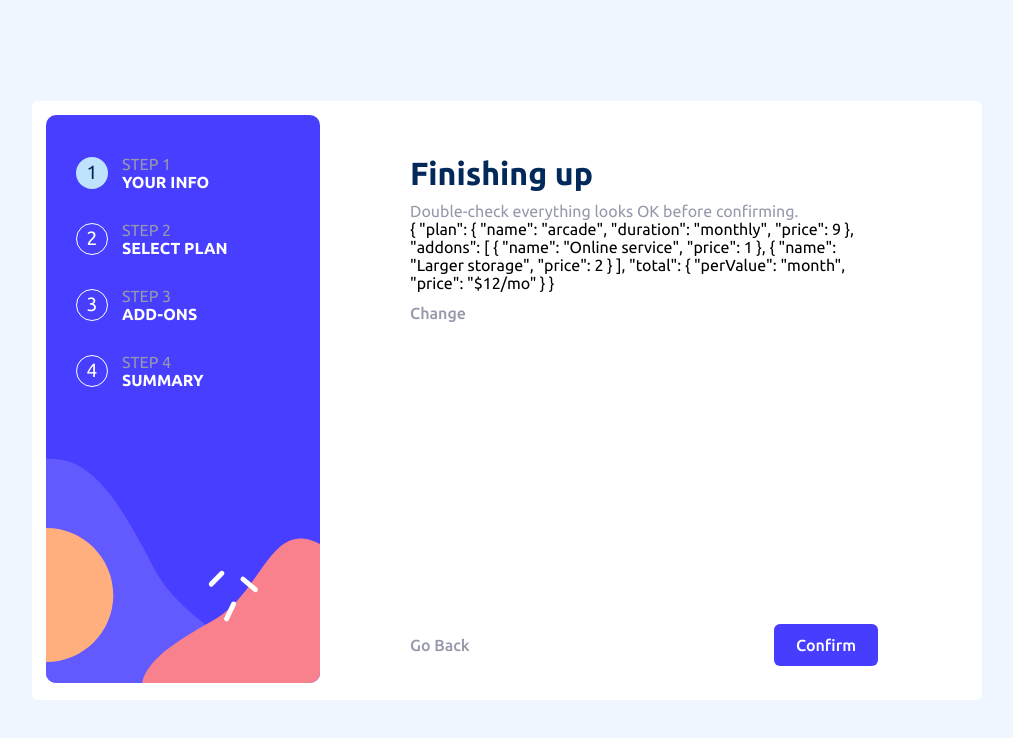
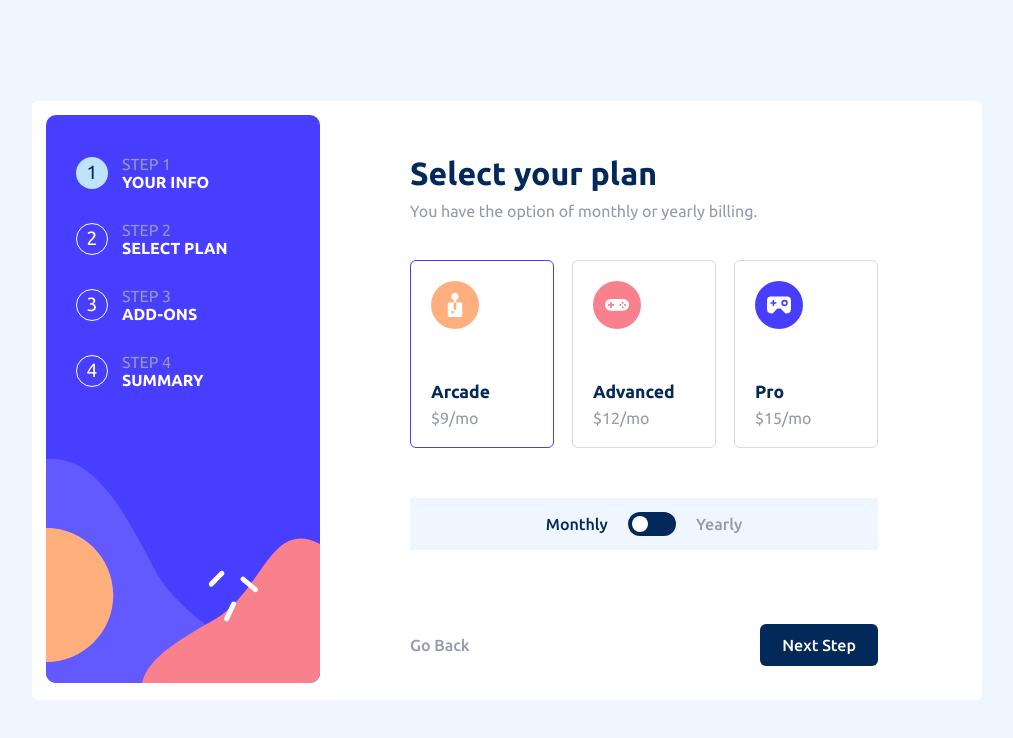
Before and after one commit to tymino/frontendmentor_multi-step-form, a Vue app: page / in a window 1280 px wide. Shown: the top 738 px of the page, without its empty margins (133-1146 px from the left). Built offline with nearby package versions, Linux system fonts and the light colour scheme.

Commit message:
fix price

```diff
--- a/src/components/BlockPickAddons.vue
+++ b/src/components/BlockPickAddons.vue
@@ -7,6 +7,7 @@
         :data="checkboxes"
         v-model:data="checkboxes"
         :subscriptionDuration="subscriptionDuration"
+        :priceWrap="priceWrap"
       />
     </div>
   </div>
@@ -37,6 +38,7 @@ export default {
       subscriptionDuration: computed(
         () => store.getters.getSubscriptionDuration
       ),
+      priceWrap: computed(() => store.getters.priceWrap),
     };
   },
 };
--- a/src/components/BlockSelectPlan.vue
+++ b/src/components/BlockSelectPlan.vue
@@ -8,6 +8,7 @@
         :data="options"
         v-model:data="options"
         :subscriptionDuration="subscriptionDuration"
+        :priceWrap="priceWrap"
       />
     </div>
 
@@ -49,6 +50,7 @@ export default {
       subscriptionDuration: computed(
         () => store.getters.getSubscriptionDuration
       ),
+      priceWrap: computed(() => store.getters.priceWrap),
     };
   },
 };
--- a/src/components/UI/CheckboxList.vue
+++ b/src/components/UI/CheckboxList.vue
@@ -26,7 +26,9 @@
             {{ item.description }}
           </div>
         </div>
-        <div class="item__price">{{ item.price[subscriptionDuration] }}</div>
+        <div class="item__price">
+          {{ priceWrap(item.price[subscriptionDuration]) }}
+        </div>
       </div>
     </div>
   </div>
@@ -42,6 +44,10 @@ export default {
     },
     subscriptionDuration: {
       type: String,
+      required: true,
+    },
+    priceWrap: {
+      type: Function,
       required: true,
     },
   },
--- a/src/components/UI/Options.vue
+++ b/src/components/UI/Options.vue
@@ -17,7 +17,7 @@
         {{ option.name }}
       </div>
       <div class="container__option-price">
-        {{ option.price[subscriptionDuration] }}
+        {{ priceWrap(option.price[subscriptionDuration]) }}
       </div>
       <div
         class="container__option-price-description"
@@ -39,6 +39,10 @@ export default {
     },
     subscriptionDuration: {
       type: String,
+      required: true,
+    },
+    priceWrap: {
+      type: Function,
       required: true,
     },
   },
--- a/src/store/index.js
+++ b/src/store/index.js
@@ -14,7 +14,7 @@ const store = createStore({
       { id: 3, subtitle: 'step', title: 'add-ons', isActive: false },
       { id: 4, subtitle: 'step', title: 'summary', isActive: false },
     ],
-    currentStep: 4,
+    currentStep: 2,
     isTheEnd: false,
   }),
   getters: {
```
